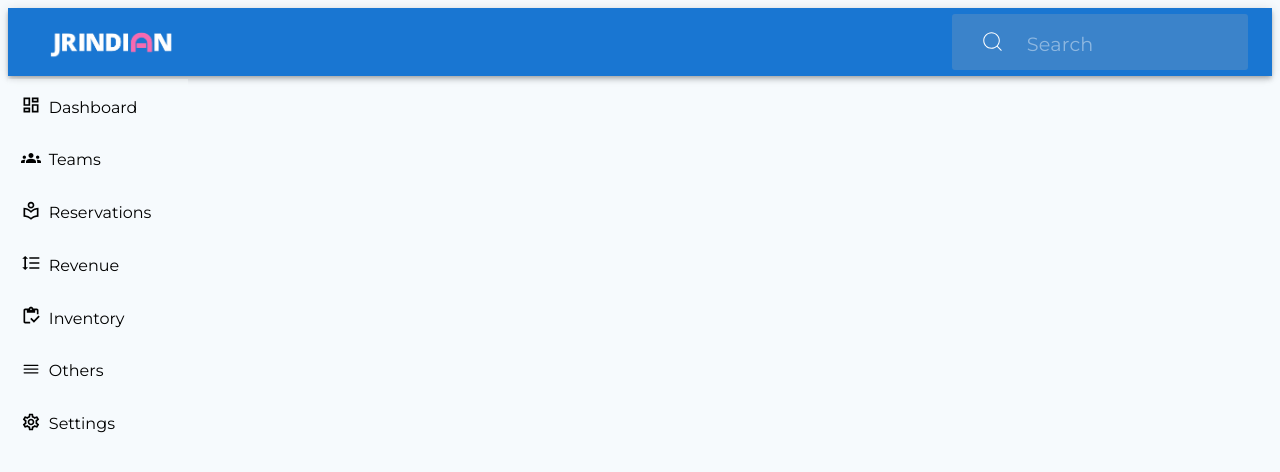
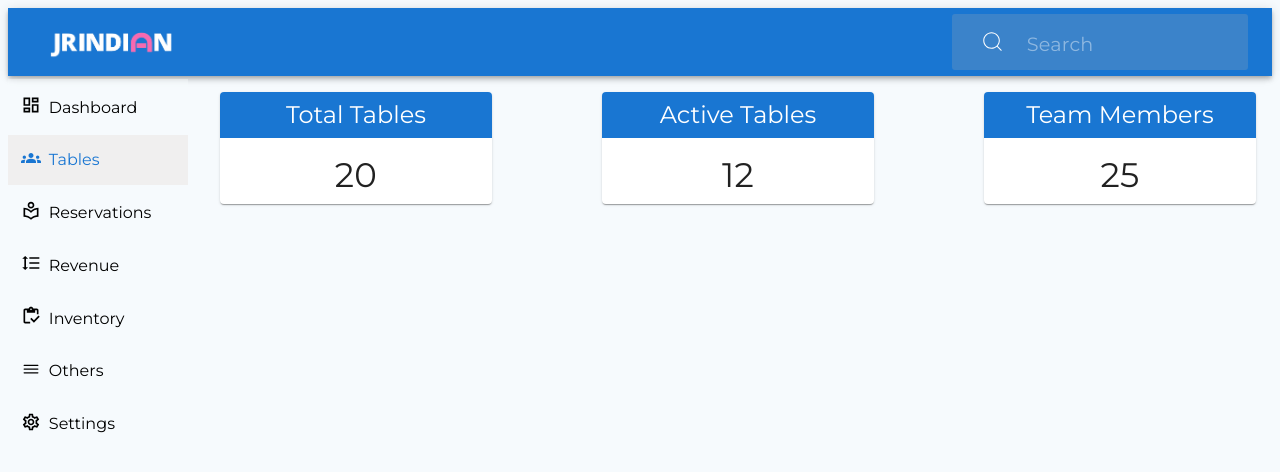
Before and after one commit to tapesh02/restaurant-management-system, a React (Vite) app: page /tables in a window 1280 px wide. Shown: the top 472 px of the page. Built offline with nearby package versions, Linux system fonts and the light colour scheme.

Commit message:
feat: added tables page

```diff
--- a/src/App.scss
+++ b/src/App.scss
@@ -14,4 +14,5 @@ body{
 
 @import './components/navbar/navbar.scss';
 @import './components/pages/dashboard/dashboard.scss';
-@import "./components/pages/reservations/reservations.scss"
+@import "./components/pages/reservations/reservations.scss";
+@import "./components/pages/tables/tables.scss";
--- a/src/PageRoutes.tsx
+++ b/src/PageRoutes.tsx
@@ -1,17 +1,17 @@
-import {  Route, Routes } from 'react-router-dom';
-import Dashboard from './components/pages/dashboard/Dashboard';
-import Inventory from './components/pages/inventory/Inventory';
-import Others from './components/pages/others/Others';
-import Revervations from './components/pages/reservations/Reservations';
-import Settings from './components/pages/settings/Settings';
-import Teams from './components/pages/teams/Teams';
-import Revenue from './components/pages/revenue/Revenue';
+import { Route, Routes } from "react-router-dom";
+import Dashboard from "./components/pages/dashboard/Dashboard";
+import Inventory from "./components/pages/inventory/Inventory";
+import Others from "./components/pages/others/Others";
+import Revervations from "./components/pages/reservations/Reservations";
+import Settings from "./components/pages/settings/Settings";
+import Tables from "./components/pages/tables/Tables";
+import Revenue from "./components/pages/revenue/Revenue";
 
 const PageRoutes = () => {
   return (
     <Routes>
       <Route path="/" element={<Dashboard />} />
-        <Route path="/teams" element={<Teams />} />
+      <Route path="/tables" element={<Tables />} />
       <Route path="/reservations" element={<Revervations />} />
       <Route path="/revenue" element={<Revenue />} />
       <Route path="/inventory" element={<Inventory />} />
--- a/src/components/navbar/MobileNavBar.tsx
+++ b/src/components/navbar/MobileNavBar.tsx
@@ -25,7 +25,7 @@ const MobileNavbar = () => {
   const [open, setOpen] = useState(false);
   const menuList = [
     { id: 1, menuitem: 'Dashboard', icon: <MdOutlineDashboard size={20} /> },
-    { id: 2, menuitem: 'Teams', icon: <MdGroups size={20} /> },
+    { id: 2, menuitem: 'Tables', icon: <MdGroups size={20} /> },
     {
       id: 3,
       menuitem: 'Reservations',
--- a/src/components/navbar/Navbar.tsx
+++ b/src/components/navbar/Navbar.tsx
@@ -15,7 +15,7 @@ const Navbar = () => {
   const [open, setOpen] = useState(false);
   const menuList = [
     { id: 1, menuitem: "Dashboard", icon: <MdOutlineDashboard size={20} /> },
-    { id: 2, menuitem: "Teams", icon: <MdGroups size={20} /> },
+    { id: 2, menuitem: "Tables", icon: <MdGroups size={20} /> },
     {
       id: 3,
       menuitem: "Reservations",
--- a/src/components/pages/dashboard/Dashboard.tsx
+++ b/src/components/pages/dashboard/Dashboard.tsx
@@ -3,14 +3,16 @@ import { LineChart, Gauge } from "@mui/x-charts";
 
 const Dashboard = () => {
   const RenderCards = () => {
-    return ["Total Orders", "Total Sales", "Cash Orders", "Online Orders", "Monthly Average"].map((cardTitle, index) => (
+    return ["Total Orders", "Total Sales", "Cash Orders", "Online Orders"].map(
+      (cardTitle, index) => (
         <Card className="dash-cards" key={index}>
-        <Typography variant="subtitle2">{cardTitle}</Typography>
+          <Typography variant="h6">{cardTitle}</Typography>
           <Typography variant="h4">
             $ {Math.floor(Math.random() * 1000)}k
           </Typography>
         </Card>
-    ));
+      )
+    );
   };
 
   const RenderLineChart = () => {
--- a/src/components/pages/dashboard/dashboard.scss
+++ b/src/components/pages/dashboard/dashboard.scss
@@ -15,7 +15,7 @@
     box-shadow: 1px 1px 5px 1px #fdf7f7;
 
     .dash-cards {
-      width: 10em;
+      width: 13em;
       height: 7em;
       padding: 1em;
       text-align: center;
--- /dev/null
+++ b/src/components/pages/tables/Tables.tsx
@@ -0,0 +1,30 @@
+import { Card, CardContent, Typography } from "@mui/material";
+
+const Tables = () => {
+  const tableCards = [
+    { header: "Total Tables", totalNumber: 20 },
+    { header: "Active Tables", totalNumber: 12 },
+    { header: "Team Members", totalNumber: 25 },
+  ];
+
+  const RenderTablesCard = () => {
+    return tableCards?.map(({ header, totalNumber }, index) => (
+      <Card className="tables-card" key={index}>
+        <Typography variant="h5" className="tables-card-header">
+          {header}
+        </Typography>
+        <CardContent className="tables-card-content">
+          <Typography variant="h4">{totalNumber}</Typography>
+        </CardContent>
+      </Card>
+    ));
+  };
+
+  return (
+    <div className="tables-wrapper">
+      <RenderTablesCard />
+    </div>
+  );
+};
+
+export default Tables;
--- /dev/null
+++ b/src/components/pages/tables/tables.scss
@@ -0,0 +1,26 @@
+.tables-wrapper {
+  padding: 1em;
+  display: flex;
+  gap: 1em;
+  justify-content: space-between;
+  align-items: center;
+  height: 7em;
+  width: 100%;
+
+  .tables-card {
+    display: flex;
+    flex-direction: column;
+    align-items: center;
+    width: 17em;
+    height: 100%;
+    box-sizing: border-box;
+
+    .tables-card-header{
+        background-color: #1976d2;
+        color: #ffffff;
+        width: 100%;
+        text-align: center;
+        padding: 0.3em;
+    }
+  }
+}
--- a/src/components/pages/teams/Teams.tsx
+++ /dev/null
@@ -1,5 +0,0 @@
-const Teams = () => {
-  return <h1> Teams component</h1>;
-};
-
-export default Teams;
```
Lines whose indentation alone changed are shown as unchanged.
